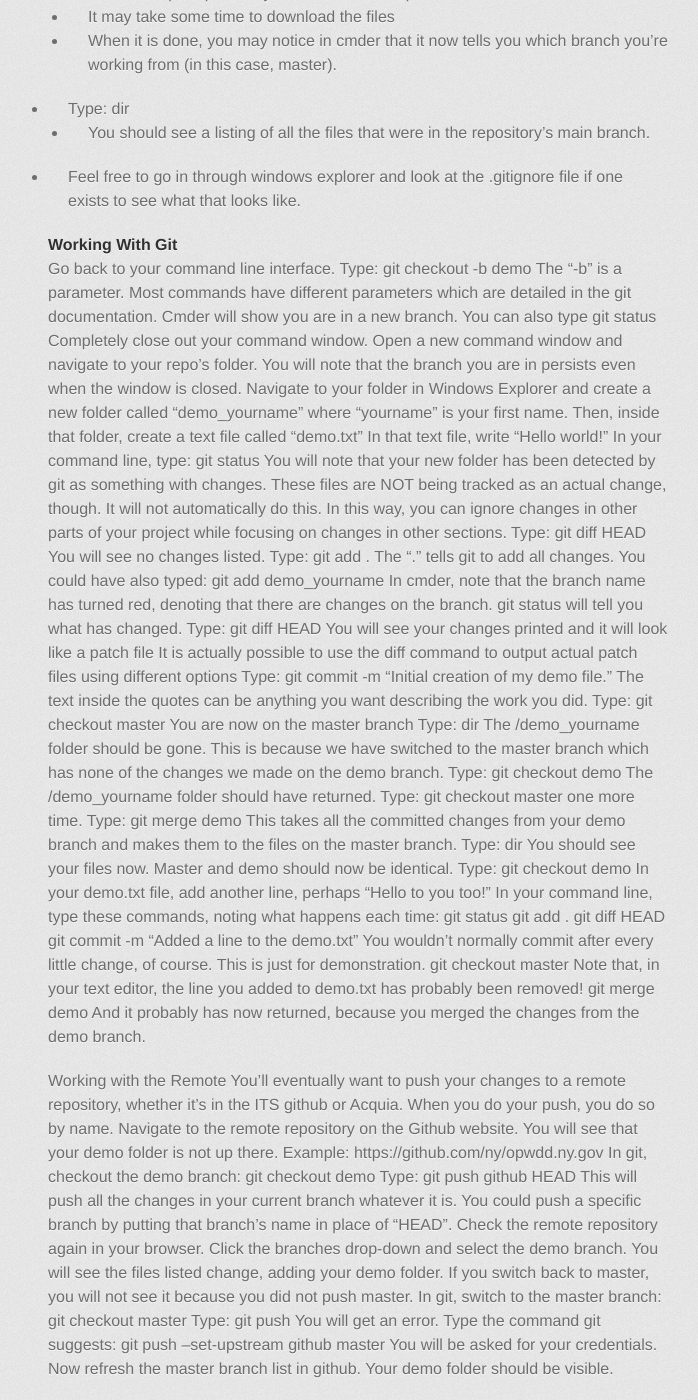
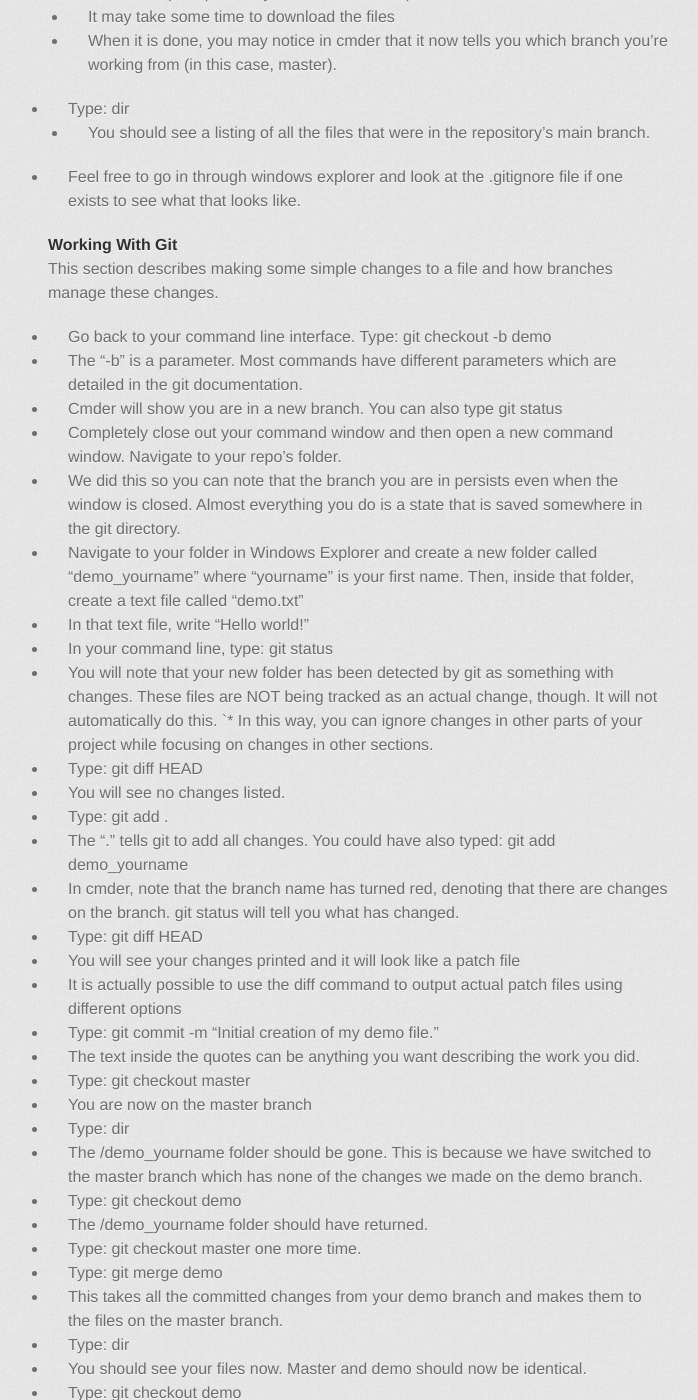
Before and after one commit to loopy3025/simplegit, a Jekyll site: the page built from _posts/2016-03-02-i-kind-of-get-git-now.md, in a window 1280 px wide and 1400 px high, scrolled down 1974 px. Shown: the whole window, without its empty margins (282-980 px from the left). Built offline with Jekyll 4.4.1, drawn with Linux system fonts in a browser that asks for light colours; some web fonts are replaced; some of the changed text lies outside the part shown.

Commit message:
Update 2016-03-02-i-kind-of-get-git-now.md

```diff
--- a/_posts/2016-03-02-i-kind-of-get-git-now.md
+++ b/_posts/2016-03-02-i-kind-of-get-git-now.md
@@ -27,14 +27,14 @@ git is set up in repositories. Whether these repositories are local or remote is
 * Create or navigate to the folder in which you would like to create a git repository. If you know you will be pulling a repository (repo) from a remote location, feel free to leave the folder empty.
 * Open command line and navigate to your folder. Tab to autocomplete
 * Type:  git init
-* You should get a message saying the repo was initialized.
+ * You should get a message saying the repo was initialized.
 * Type:  dir
-* You shouldn’t see anything.
+ * You shouldn’t see anything.
 * Open the folder using the normal Windows GUI (Windows Explorer).
-* You should see a folder called .git which is a hidden folder. This is where all the files full of your settings and different versions of your files are located. Do not touch this folder.
-* If this is a new repository for a new project, you may want to consider a .gitignore file. This file will tell git to ignore certain files or folders in a project. Good examples of a files to ignore are .htaccess or settings.php. Basically, anything pertaining to a specific server should be avoided. For Drupal sites, it also may be a good idea to ignore entire folders, such as those devoted to content (documents and such). [https://git-scm.com/docs/gitignore](https://git-scm.com/docs/gitignore)
+ * You should see a folder called .git which is a hidden folder. This is where all the files full of your settings and different versions of your files are located. Do not touch this folder.
+ * If this is a new repository for a new project, you may want to consider a .gitignore file. This file will tell git to ignore certain files or folders in a project. Good examples of a files to ignore are .htaccess or settings.php. Basically, anything pertaining to a specific server should be avoided. For Drupal sites, it also may be a good idea to ignore entire folders, such as those devoted to content (documents and such). [https://git-scm.com/docs/gitignore](https://git-scm.com/docs/gitignore)
 * Type:  git status
-* You should get a response telling you that you’re on the master branch. We’ll discuss Branches later.
+ * You should get a response telling you that you’re on the master branch. We’ll discuss Branches later.
 
 #### Connecting To a Remote Repository
 
@@ -42,11 +42,10 @@ git is set up in repositories. Whether these repositories are local or remote is
   * Nothing should show.
 * Get the URL for your remote repository. A vendor should supply any URLs you need and also provide you with credentials for accessing the files. On Github, a repository’s URL can be found on the main repo page.
   * Example:  [https://github.com/ny/opwdd.ny.gov](https://github.com/ny/opwdd.ny.gov)
-* To create a connection to the example Repo, we would type:
-* git remote github https://github.com/ny/opwdd.ny.gov.git
-* The “github” portion of the command just gives a name to this connection, which can be used any time after it has been created. We could have called it “Marvin” or “poop” if we wanted.
+* To create a connection to the example Repo, we would type: git remote github https://github.com/ny/opwdd.ny.gov.git
+ * The “github” portion of the command just gives a name to this connection, which can be used any time after it has been created. We could have called it “Marvin” or “poop” if we wanted.
 * Type: git remote
-* You should see the remote connection in there. This means a repo can have multiple remote connections. This allows you to disseminate your repo anywhere you want, whether with Github, Acquia, or anywhre that accepts git repos.
+ * You should see the remote connection in there. This means a repo can have multiple remote connections. This allows you to disseminate your repo anywhere you want, whether with Github, Acquia, or anywhre that accepts git repos.
 * Type:  git pull github master
   * This tells git to pull all the files at your github location, but from the branch called “master”.
   * You will be prompted for your username and password.
@@ -58,56 +57,56 @@ git is set up in repositories. Whether these repositories are local or remote is
 
 #### Working With Git
 
-Go back to your command line interface. Type: git checkout -b demo
-The “-b” is a parameter. Most commands have different parameters which are detailed in the git documentation.
-Cmder will show you are in a new branch. You can also type git status
-Completely close out your command window.
-Open a new command window and navigate to your repo’s folder.
-You will note that the branch you are in persists even when the window is closed.
-Navigate to your folder in Windows Explorer and create a new folder called “demo_yourname” where “yourname” is your first name. Then, inside that folder, create a text file called “demo.txt”
-In that text file, write “Hello world!”
-In your command line, type:  git status
-You will note that your new folder has been detected by git as something with changes. These files are NOT being tracked as an actual change, though. It will not automatically do this.
-In this way, you can ignore changes in other parts of your project while focusing on changes in other sections.
-Type:  git diff HEAD
-You will see no changes listed.
-Type:  git add .
-The “.” tells git to add all changes. You could have also typed:
-git add demo_yourname
-In cmder, note that the branch name has turned red, denoting that there are changes on the branch. git status will tell you what has changed.
-Type:  git diff HEAD
-You will see your changes printed and it will look like a patch file
-It is actually possible to use the diff command to output actual patch files using different options
-Type:  git commit -m “Initial creation of my demo file.”
-The text inside the quotes can be anything you want describing the work you did.
-Type: git checkout master
-You are now on the master branch
-Type:  dir
-The /demo_yourname folder should be gone.  This is because we have switched to the master branch which has none of the changes we made on the demo branch.
-Type: git checkout demo
-The /demo_yourname folder should have returned.
-Type: git checkout master one more time.
-Type: git merge demo
-This takes all the committed changes from your demo branch and makes them to the files on the master branch.
-Type:  dir
-You should see your files now. Master and demo should now be identical.
-Type: git checkout demo
-In your demo.txt file, add another line, perhaps “Hello to you too!”
-In your command line, type these commands, noting what happens each time:
-git status
-git add .
-git diff HEAD
-git commit -m “Added a line to the demo.txt”
-You wouldn’t normally commit after every little change, of course. This is just for demonstration.
-git checkout master
-Note that, in your text editor, the line you added to demo.txt has probably been removed!
-git merge demo
-And it probably has now returned, because you merged the changes from the demo branch.
+This section describes making some simple changes to a file and how branches manage these changes.
 
+* Go back to your command line interface. Type: git checkout -b demo
+ * The “-b” is a parameter. Most commands have different parameters which are detailed in the git documentation.
+ * Cmder will show you are in a new branch. You can also type git status
+* Completely close out your command window and then open a new command window. Navigate to your repo’s folder.
+ * We did this so you can note that the branch you are in persists even when the window is closed. Almost everything you do is a state that is saved somewhere in the git directory.
+* Navigate to your folder in Windows Explorer and create a new folder called “demo_yourname” where “yourname” is your first name. Then, inside that folder, create a text file called “demo.txt”
+* In that text file, write “Hello world!”
+* In your command line, type:  git status
+ * You will note that your new folder has been detected by git as something with changes. These files are NOT being tracked as an actual change, though. It will not automatically do this.
+`* In this way, you can ignore changes in other parts of your project while focusing on changes in other sections.
+* Type:  git diff HEAD
+ * You will see no changes listed.
+* Type:  git add .
+ * The “.” tells git to add all changes. You could have also typed:  git add demo_yourname
+* In cmder, note that the branch name has turned red, denoting that there are changes on the branch. git status will tell you what has changed.
+* Type:  git diff HEAD
+ * You will see your changes printed and it will look like a patch file
+ * It is actually possible to use the diff command to output actual patch files using different options
+* Type:  git commit -m “Initial creation of my demo file.”
+ * The text inside the quotes can be anything you want describing the work you did.
+* Type: git checkout master
+ * You are now on the master branch
+* Type:  dir
+ * The /demo_yourname folder should be gone.  This is because we have switched to the master branch which has none of the changes we made on the demo branch.
+* Type: git checkout demo
+ * The /demo_yourname folder should have returned.
+* Type: git checkout master one more time.
+* Type: git merge demo
+ * This takes all the committed changes from your demo branch and makes them to the files on the master branch.
+* Type:  dir
+ * You should see your files now. Master and demo should now be identical.
+* Type: git checkout demo
+* In your demo.txt file, add another line, perhaps “Hello to you too!”
+* In your command line, type these commands, noting what happens each time:
+ * git status
+ * git add .
+ * git diff HEAD
+ * git commit -m “Added a line to the demo.txt”
+ * You wouldn’t normally commit after every little change, of course. This is just for demonstration.
+ * git checkout master
+  * Note that, in your text editor, the line you added to demo.txt has probably been removed!
+ * git merge demo
+  * And it probably has now returned, because you merged the changes from the demo branch.
 
+#### Working with the Remote
 
-Working with the Remote
 You’ll eventually want to push your changes to a remote repository, whether it’s in the ITS github or Acquia. When you do your push, you do so by name.
+
 Navigate to the remote repository on the Github website. You will see that your demo folder is not up there. Example: https://github.com/ny/opwdd.ny.gov
 In git, checkout the demo branch:  git checkout demo
 Type:  git push github HEAD
```
